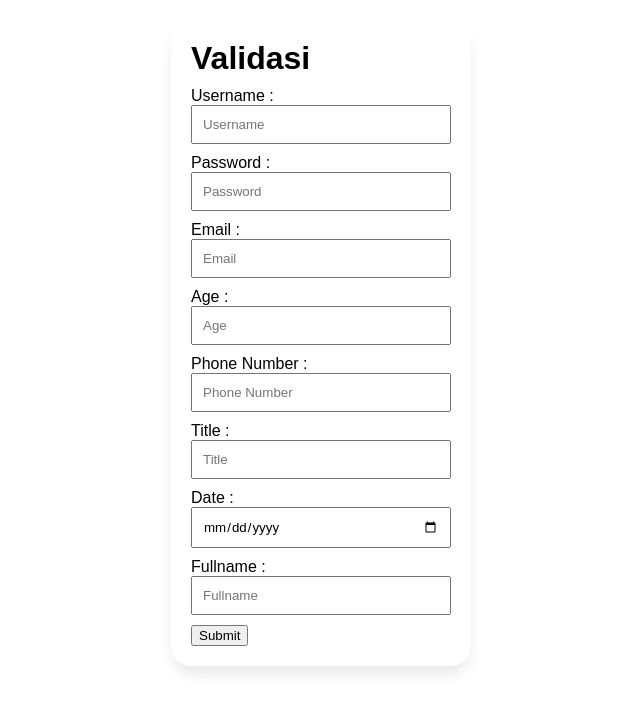
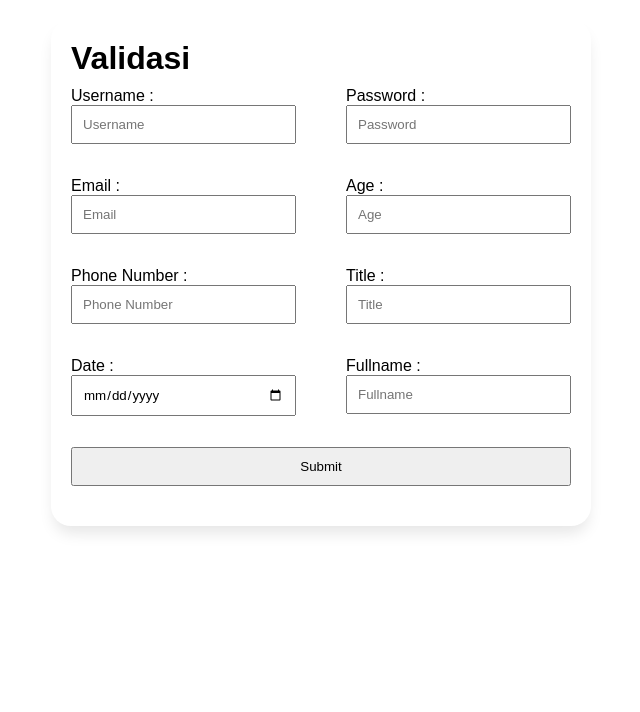
Before and after one commit to abidekaw/validate, a React app: page / in a window 1280 px wide. Shown: the top 712 px of the page, without its empty margins (319-959 px from the left). Built offline with nearby package versions, Linux system fonts and the light colour scheme.

Commit message:
style: css grid, renaming

```diff
--- a/index.html
+++ b/index.html
@@ -1,9 +1,8 @@
 <!DOCTYPE html>
 <html lang="en">
-
   <head>
-    <meta charset="UTF-8">
-    <meta name="viewport" content="width=device-width, initial-scale=1.0">
+    <meta charset="UTF-8" />
+    <meta name="viewport" content="width=device-width, initial-scale=1.0" />
     <title>Validation</title>
     <style>
       * {
@@ -18,25 +17,37 @@
         flex-direction: column;
       }
       form {
-            width: 300px;
-            box-shadow: 0px 10px 15px -3px rgba(0,0,0,0.1);
+        box-shadow: 0px 10px 15px -3px rgba(0, 0, 0, 0.1);
         padding: 20px;
         border-radius: 20px;
         margin-top: 20px;
       }
-        .input--wrapper {
+      .input-container {
+        width: 500px;
+        display: grid;
+        grid-template: 40px 40px 40px 40px / 1fr 1fr;
+        gap: 50px;
+        margin-bottom: 10px;
+        padding: 10px 0;
+      }
+      .input--item {
         display: flex;
         flex-direction: column;
-            margin: 10px auto;
       }
       label {
         display: block;
       }
-        input {
+      input,
+      button {
         padding: 10px;
+      }
+      button {
+        grid-column: 1 / -1;
       }
       span {
         color: red;
+        font-size: small;
+        font-style: italic;
       }
     </style>
   </head>
@@ -45,5 +56,4 @@
     <div id="root"></div>
     <script src="index.js" type="application/json"></script>
   </body>
-
 </html>
--- a/src/app.jsx
+++ b/src/app.jsx
@@ -133,8 +133,10 @@ export default function App() {
     <>
       <form onSubmit={handleSubmit}>
         <h1>Validasi</h1>
-        {renderedInput}
-        <button type="submit">Submit</button>
+        <div className="input-container">
+          {renderedInput}
+          <button type="submit">Submit</button>
+        </div>
       </form>
     </>
   );
--- a/src/components/formInput.jsx
+++ b/src/components/formInput.jsx
@@ -2,7 +2,7 @@ import React from "react";
 
 export default function FormInput(props) {
   return (
-    <div className="input--wrapper">
+    <div className="input--item">
       <label htmlFor={props.name}>{props.placeholder} :</label>
       <input
         id={props.name}
```
Lines whose indentation alone changed are shown as unchanged.
